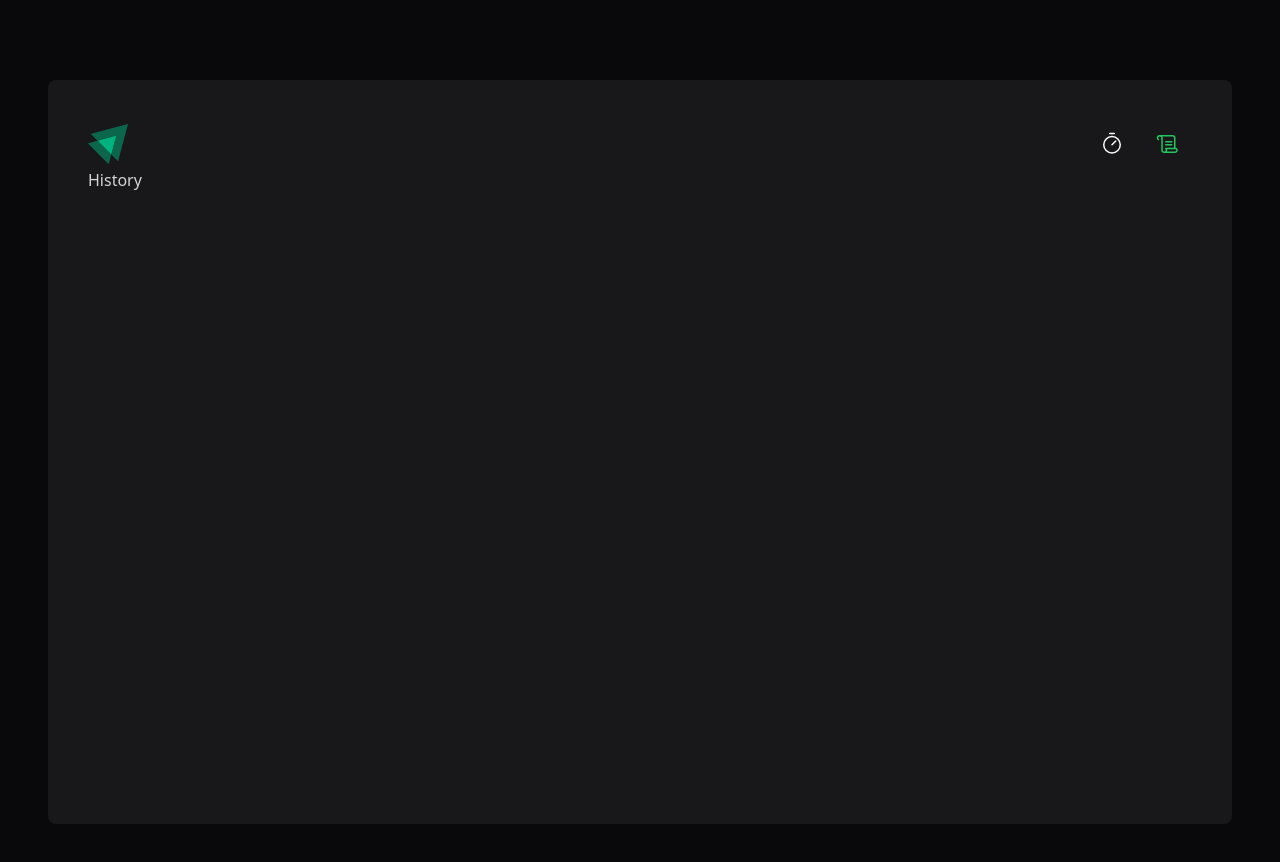
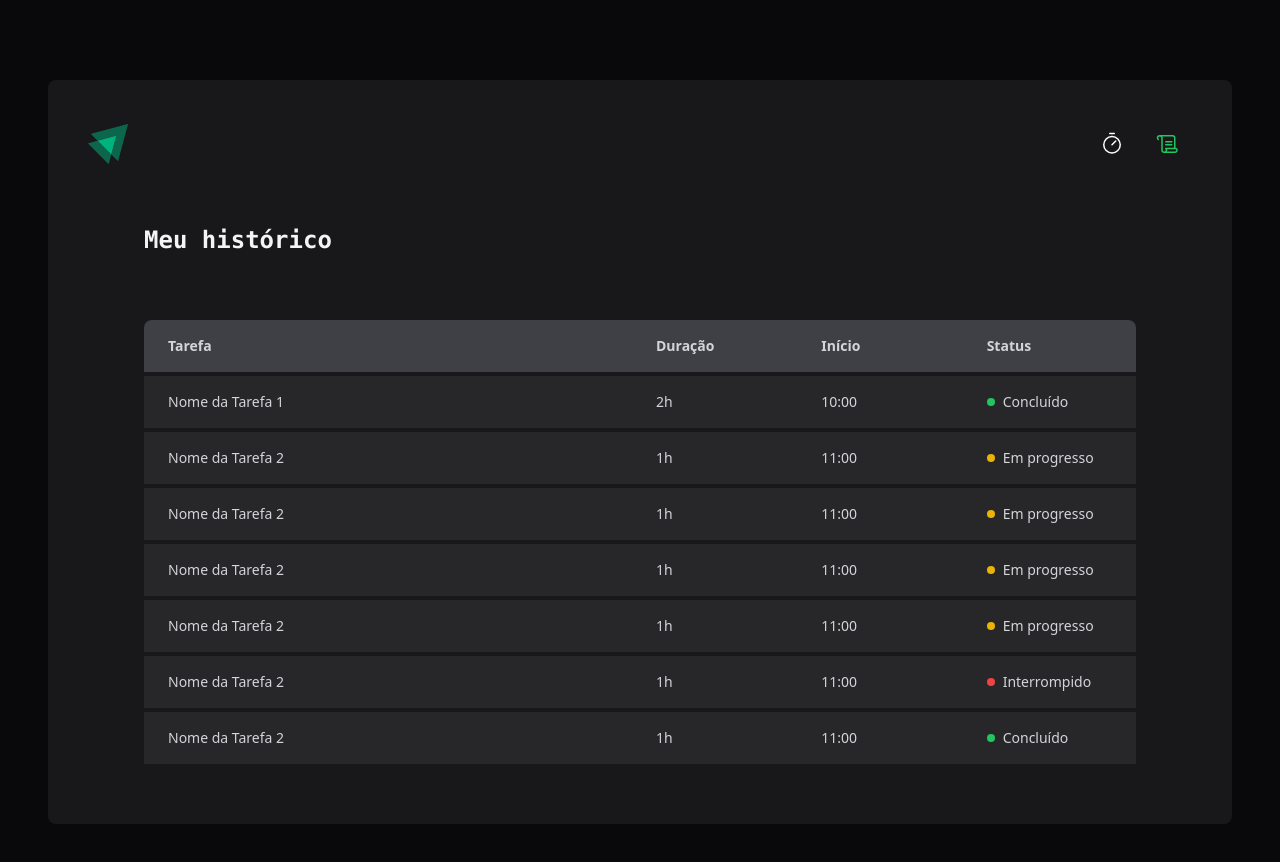
Before and after one commit to joaogabriellyra/timer-react, a React (Vite) app: page /history in a window 1280 px wide. Shown: the top 862 px of the page. Built offline with nearby package versions, Linux system fonts and the light colour scheme.

Commit message:
finished the history page, still not dynamic

```diff
--- /dev/null
+++ b/src/components/ui/status-indicator.tsx
@@ -0,0 +1,20 @@
+const colors = {
+  green: 'before:bg-green-500',
+  red: 'before:bg-red-500',
+  yellow: 'before:bg-yellow-500',
+}
+
+interface statusIndicator {
+  message: string
+  statusColor: keyof typeof colors
+}
+
+export function StatusIndicator({ message, statusColor }: statusIndicator) {
+  return (
+    <span
+      className={`flex items-center gap-2 before:size-2 before:rounded-full ${colors[statusColor]}`}
+    >
+      {message}
+    </span>
+  )
+}
--- a/src/pages/history.tsx
+++ b/src/pages/history.tsx
@@ -1,5 +1,99 @@
+import { StatusIndicator } from '../components/ui/status-indicator'
+
 export function History() {
   return (
-    <h1>History</h1>
+    <div className="flex-1 p-14 flex flex-col">
+      <h1 className="text-2xl font-bold font-mono mb-8 text-gray-100">
+        Meu histórico
+      </h1>
+      <div className="flex-1 overflow-auto mt-8">
+        <table className="w-full border-collapse min-w-[600px] ">
+          <thead>
+            <tr className="bg-zinc-700">
+              <th className="w-1/2 text-left p-4 text-sm rounded-tl-lg pl-6">
+                Tarefa
+              </th>
+              <th className="w-1/6 text-left p-4 text-sm">Duração</th>
+              <th className="w-1/6 text-left p-4 text-sm">Início</th>
+              <th className="w-1/6 text-left p-4 text-sm rounded-tr-lg pr-6">
+                Status
+              </th>
+            </tr>
+          </thead>
+          <tbody>
+            <tr className="bg-zinc-800">
+              <td className="p-4 border-t-4 border-zinc-900 text-sm pl-6">
+                Nome da Tarefa 1
+              </td>
+              <td className="p-4 border-t-4 border-zinc-900 text-sm">2h</td>
+              <td className="p-4 border-t-4 border-zinc-900 text-sm">10:00</td>
+              <td className="p-4 border-t-4 border-zinc-900 text-sm pr-6">
+                <StatusIndicator message="Concluído" statusColor="green" />
+              </td>
+            </tr>
+            <tr className="bg-zinc-800">
+              <td className="p-4 border-t-4 border-zinc-900 text-sm pl-6">
+                Nome da Tarefa 2
+              </td>
+              <td className="p-4 border-t-4 border-zinc-900 text-sm">1h</td>
+              <td className="p-4 border-t-4 border-zinc-900 text-sm">11:00</td>
+              <td className="p-4 border-t-4 border-zinc-900 text-sm pr-6">
+                <StatusIndicator message="Em progresso" statusColor="yellow" />
+              </td>
+            </tr>
+            <tr className="bg-zinc-800">
+              <td className="p-4 border-t-4 border-zinc-900 text-sm pl-6">
+                Nome da Tarefa 2
+              </td>
+              <td className="p-4 border-t-4 border-zinc-900 text-sm">1h</td>
+              <td className="p-4 border-t-4 border-zinc-900 text-sm">11:00</td>
+              <td className="p-4 border-t-4 border-zinc-900 text-sm pr-6">
+                <StatusIndicator message="Em progresso" statusColor="yellow" />
+              </td>
+            </tr>
+            <tr className="bg-zinc-800">
+              <td className="p-4 border-t-4 border-zinc-900 text-sm pl-6">
+                Nome da Tarefa 2
+              </td>
+              <td className="p-4 border-t-4 border-zinc-900 text-sm">1h</td>
+              <td className="p-4 border-t-4 border-zinc-900 text-sm">11:00</td>
+              <td className="p-4 border-t-4 border-zinc-900 text-sm pr-6">
+                <StatusIndicator message="Em progresso" statusColor="yellow" />
+              </td>
+            </tr>
+            <tr className="bg-zinc-800">
+              <td className="p-4 border-t-4 border-zinc-900 text-sm pl-6">
+                Nome da Tarefa 2
+              </td>
+              <td className="p-4 border-t-4 border-zinc-900 text-sm">1h</td>
+              <td className="p-4 border-t-4 border-zinc-900 text-sm">11:00</td>
+              <td className="p-4 border-t-4 border-zinc-900 text-sm pr-6">
+                <StatusIndicator message="Em progresso" statusColor="yellow" />
+              </td>
+            </tr>
+            <tr className="bg-zinc-800">
+              <td className="p-4 border-t-4 border-zinc-900 text-sm pl-6">
+                Nome da Tarefa 2
+              </td>
+              <td className="p-4 border-t-4 border-zinc-900 text-sm">1h</td>
+              <td className="p-4 border-t-4 border-zinc-900 text-sm">11:00</td>
+              <td className="p-4 border-t-4 border-zinc-900 text-sm pr-6">
+                <StatusIndicator message="Interrompido" statusColor="red" />
+              </td>
+            </tr>
+            <tr className="bg-zinc-800">
+              <td className="p-4 border-t-4 border-zinc-900 text-sm pl-6">
+                Nome da Tarefa 2
+              </td>
+              <td className="p-4 border-t-4 border-zinc-900 text-sm">1h</td>
+              <td className="p-4 border-t-4 border-zinc-900 text-sm">11:00</td>
+              <td className="p-4 border-t-4 border-zinc-900 text-sm pr-6">
+                <StatusIndicator message="Concluído" statusColor="green" />
+              </td>
+            </tr>
+          </tbody>
+        </table>
+      </div>
+    </div>
   )
 }
--- a/src/pages/home.tsx
+++ b/src/pages/home.tsx
@@ -43,7 +43,6 @@ export function Home() {
         <button
           type="submit"
           className="flex items-center justify-center gap-2 bg-green-500 w-full px-10 py-4 text-gray-100 rounded-lg font-bold hover:bg-green-700 disabled:opacity-70 disabled:cursor-not-allowed disabled:hover:bg-green-500"
-          disabled
         >
           <Play size={24} />
           Começar
```
